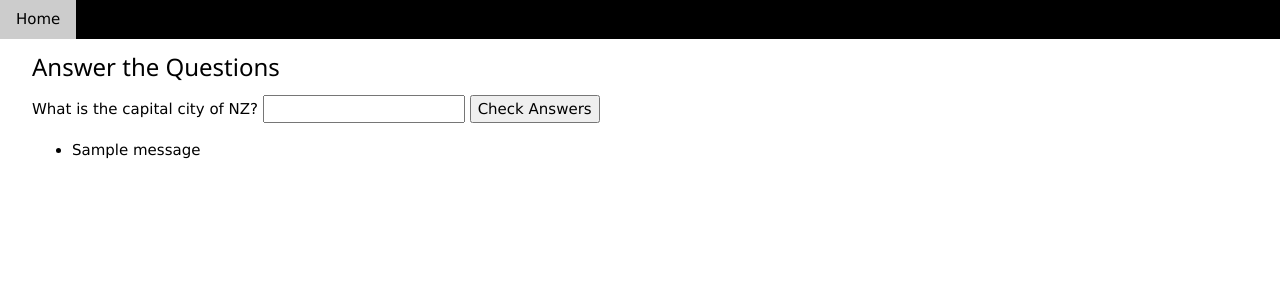
After one commit to SteveRodkissAtBurnside/PythonQuizSeries, a Flask app: page /ask_question/1 in a window 1280 px wide. The commit adds this page. Shown: the top 300 px of the page. Run offline with Flask 2, Linux system fonts and the light colour scheme; data comes from the database, SQL or seed files in the repository; one stand-in notice (Sample message) is shown.

Commit message:
basic dynamic route ask question flash correct/not

```diff
--- a/QuizFlask/run.py
+++ b/QuizFlask/run.py
@@ -1,10 +1,9 @@
-from flask import Flask, g, request, redirect, url_for
+from flask import Flask, g, request, redirect, url_for, render_template, flash
 import sqlite3
-
-from flask.templating import render_template
 
 #set up the app and db at the top so accessable to all code
 app = Flask(__name__)
+app.secret_key = b'_5#y2L"F4Q8z\n\xec]/'
 #create the connection and the closing of connection- from https://flask.palletsprojects.com/en/1.1.x/patterns/sqlite3/
 #database file as a constant
 DATABASE = "quiz.db"
@@ -26,7 +25,37 @@ def close_connection(exception):
 '''Region for all the routes'''
 @app.route("/")
 def home():
-    return "Hello World"
+    cursor = get_db().cursor()
+    sql = "SELECT * FROM questions"
+    cursor.execute(sql)
+    questions = cursor.fetchall()
+    return render_template("home.html", questions=questions)
+
+#dynamic routing- get the id from the anchir tag clicked in the home page- send the correct question to the ask_question template
+@app.route("/ask_question/<int:id>", methods=["GET","POST"])
+def ask_question(id):
+    if request.method == "POST":
+        '''we posted- check answer and flash message'''
+        actual_answer = request.form.get("actual_answer")
+        user_answer = request.form.get("answer")
+        if user_answer.lower() == actual_answer.lower():
+            flash("Correct")
+        else:
+            flash("Incorrect")
+    '''get the specific question and put it on the page'''
+    cursor = get_db().cursor()
+    sql = "SELECT id,question,answer FROM questions WHERE id=?"
+    cursor.execute(sql,(id,))
+    entry = cursor.fetchone()
+    return render_template("ask_question.html",entry=entry)
+
+app.route("/check_answer")
+def check_answer():
+    '''check the form that is sent to see if the answer fits the input from the user'''
+    if request.form:
+        print(request.form)
+    return redirect()
+
 
 @app.route("/all_questions")
 def all_questions():
@@ -72,6 +101,9 @@ def delete_question():
     return redirect(url_for("admin"))
 
 
+
+
+
 ##############################################################################################################################
 #Run the main program and start the app
 if __name__ == "__main__":
--- /dev/null
+++ b/QuizFlask/templates/ask_question.html
@@ -0,0 +1,27 @@
+{% extends "base.html" %}
+{% block body %}
+<div class=w3-container>
+    <h3>Answer the Questions</h3>
+        <form action="" method="post">
+        <label for="answer">{{entry['question']}}</label>
+        <input type="hidden" name="actual_answer" value="{{entry['answer']}}">
+        <input type="text" name="answer" id="">
+        <input type="submit" value="Check Answers">
+        </form>
+        </table>
+    </form>
+</div>
+<div class='w3-container'>
+    {% with messages = get_flashed_messages() %}
+    {% if messages %}
+        <ul class=flashes>
+        {% for message in messages %}
+        <li>{{ message }}</li>
+        {% endfor %}
+        </ul>
+    {% endif %}
+    {% endwith %}
+</div>
+
+
+{% endblock %}
--- a/QuizFlask/templates/base.html
+++ b/QuizFlask/templates/base.html
@@ -4,9 +4,13 @@
     <meta charset="UTF-8">
     <meta name="viewport" content="width=device-width, initial-scale=1.0">
     <link rel="stylesheet" href="https://www.w3schools.com/w3css/4/w3.css">
+    <link rel="stylesheet" href="style.css">
     <title>Document</title>
 </head>
 <body>
+    <div class="w3-bar w3-black">
+        <a href="{{url_for('home')}}" class="w3-bar-item w3-button">Home</a>
+    </div>
     <div class="w3-container">
         {% block body %}
         {% endblock %}
```
Also changed, not shown: QuizFlask/templates/home.html (added, +16 -0 lines), QuizFlask/static/css/styles.css (added).
